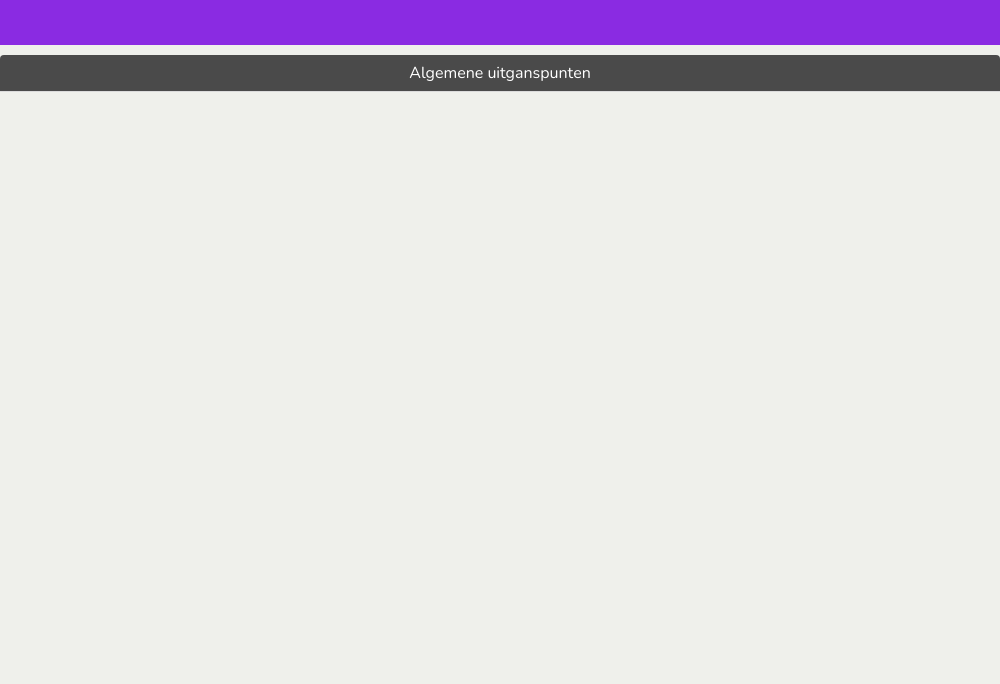
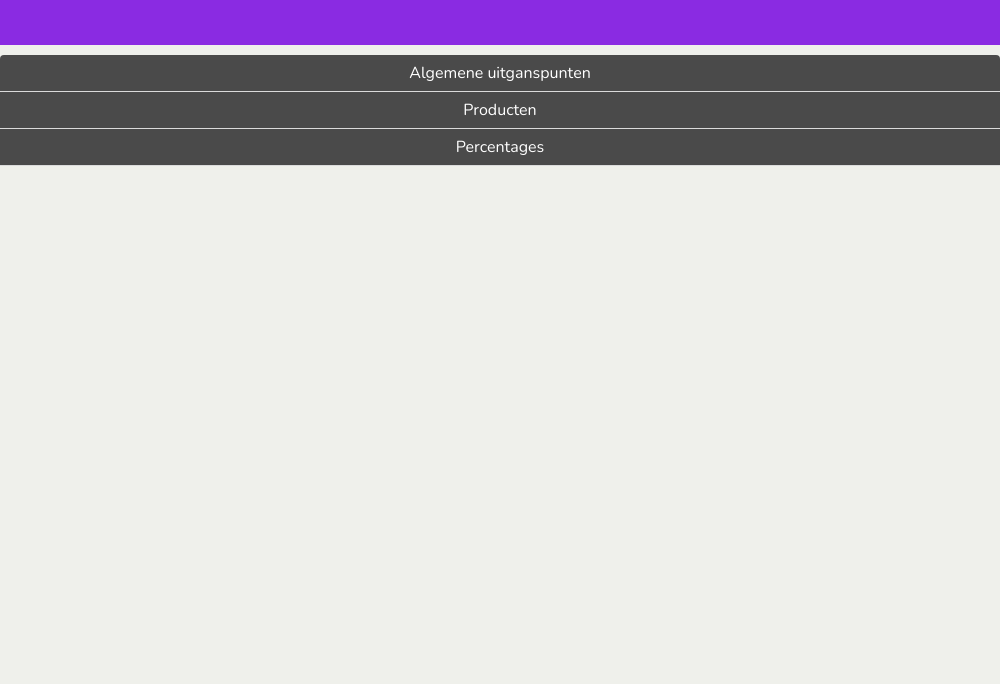
Before and after one commit to maikka39/InvoiceGenerator, an Electron app: page frontend/settings.html in a window 1000 px wide. Shown: the part 116-800 px from the top of the page. Drawn offline with nearby package versions, Linux system fonts and the light colour scheme.

Commit message:
Updated settings page

```diff
--- a/frontend/settings.html
+++ b/frontend/settings.html
@@ -19,15 +19,15 @@
         <div class="hero-body">
             <div class="container">
                 <h1 class="title">
-                    Algenmene veranderbare aankliksels
+                    Opties
                 </h1>
                 <h2 class="subtitle">
-                    Kies en vul in wat voor deze offerte geldt watbetreft veranderbare aankliksels
+                    Wijzig hier waardes en uitkomsten
                 </h2>
             </div>
         </div>
     </section>
-        <div class="container has-text-centered template-item has-margin-top-10">
+    <div class="container template-item has-margin-top-10">
         <section class="accordions" id="product_list">
             <article class="accordion hidden">
                 <div class="accordion-header toggle">
@@ -35,20 +35,101 @@
                 </div>
                 <div style="overflow-x: scroll" class="accordion-body">
                     <div class="accordion-content">
-                        <div class="field">
-                            <div class="field">
-                                <label class="label">Hoeveelheid</label>
-                                <div class="control">
-                                    <input class="input" type="text" placeholder="Example">
+                        <div class="columns">
+                            <div class="column is-narrow">
+                                <label class="label">Naam</label>
+                                <div class="row has-margin-bottom-10">
+                                    <input type="text" class="input is-dark">
+                                </div>
+                                <div class="row has-margin-bottom-10">
+                                    <input type="text" class="input is-dark">
+                                </div>
+                                <div class="row has-margin-bottom-10">
+                                    <input type="text" class="input is-dark">
+                                </div>
+                                <div class="row has-margin-bottom-10">
+                                    <input type="text" class="input is-dark">
                                 </div>
                             </div>
-                            <a class="button is-danger is-rounded"><i class="fas fa-save"></i> &nbsp; Opslaan</a>
+                            <div class="column">
+                                <label class="label">Waarde in offerte</label>
+                                <div class="row has-margin-bottom-10">
+                                    <input type="text" class="input is-dark">
+                                </div>
+                                <div class="row has-margin-bottom-10">
+                                    <input type="text" class="input is-dark">
+                                </div>
+                                <div class="row has-margin-bottom-10">
+                                    <input type="text" class="input is-dark">
+                                </div>
+                                <div class="row has-margin-bottom-10">
+                                    <input type="text" class="input is-dark">
+                                </div>
+                            </div>
+                        </div>
+                    </div>
+                </div>
+            </article>
+            <article class="accordion hidden">
+                <div class="accordion-header toggle">
+                    <p style="margin: auto;">Producten</p>
+                </div>
+                <div style="overflow-x: scroll" class="accordion-body">
+                    <div class="accordion-content">
+                        <div class="columns">
+                            <div class="column">
+                                <label class="label">Naam</label>
+                                <div class="row has-margin-bottom-10">
+                                    <input type="text" class="input is-dark">
+                                </div>
+                                <div class="row has-margin-bottom-10">
+                                    <input type="text" class="input is-dark">
+                                </div>
+                                <div class="row has-margin-bottom-10">
+                                    <input type="text" class="input is-dark">
+                                </div>
+                                <div class="row has-margin-bottom-10">
+                                    <input type="text" class="input is-dark">
+                                </div>
+                            </div>
+                            <div class="column is-narrow">
+                                <label class="label">Prijs</label>
+                                <div class="row has-margin-bottom-10">
+                                    <input type="text" class="input is-dark">
+                                </div>
+                                <div class="row has-margin-bottom-10">
+                                    <input type="text" class="input is-dark">
+                                </div>
+                                <div class="row has-margin-bottom-10">
+                                    <input type="text" class="input is-dark">
+                                </div>
+                                <div class="row has-margin-bottom-10">
+                                    <input type="text" class="input is-dark">
+                                </div>
+                            </div>
+                        </div>
+                    </div>
+                </div>
+            </article>
+            <article class="accordion hidden">
+                <div class="accordion-header toggle">
+                    <p style="margin: auto;">Percentages</p>
+                </div>
+                <div style="overflow-x: scroll" class="accordion-body">
+                    <div class="accordion-content">
+                        <div class="columns">
+                            <div class="column">
+                                <div class="row">
+                                    <label class="label">Winstmarge</label>
+                                    <input type="text" class="input is-dark">
+                                </div>
+                            </div>
                         </div>
                     </div>
                 </div>
             </article>
         </section>
-        </div>
+    </div>
 
     </div>
     <script>var accordions = bulmaAccordion.attach();
```
